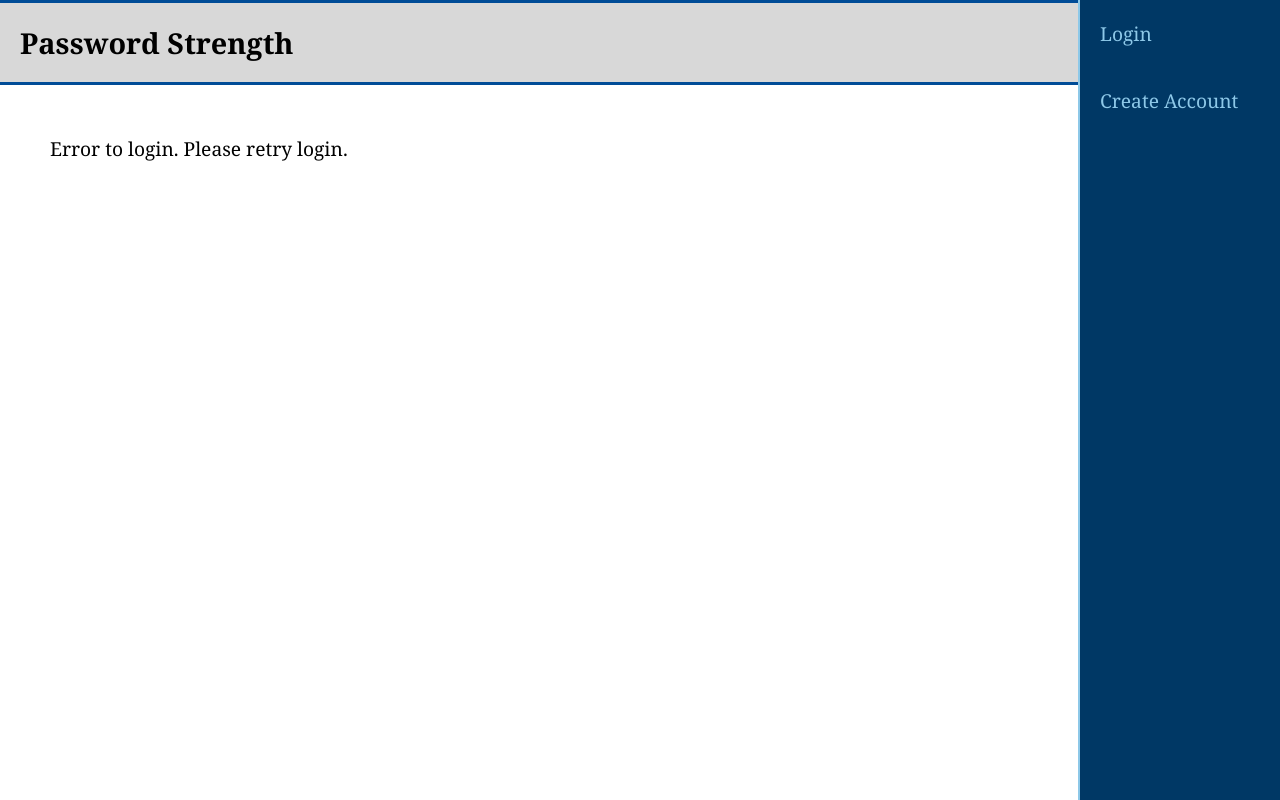
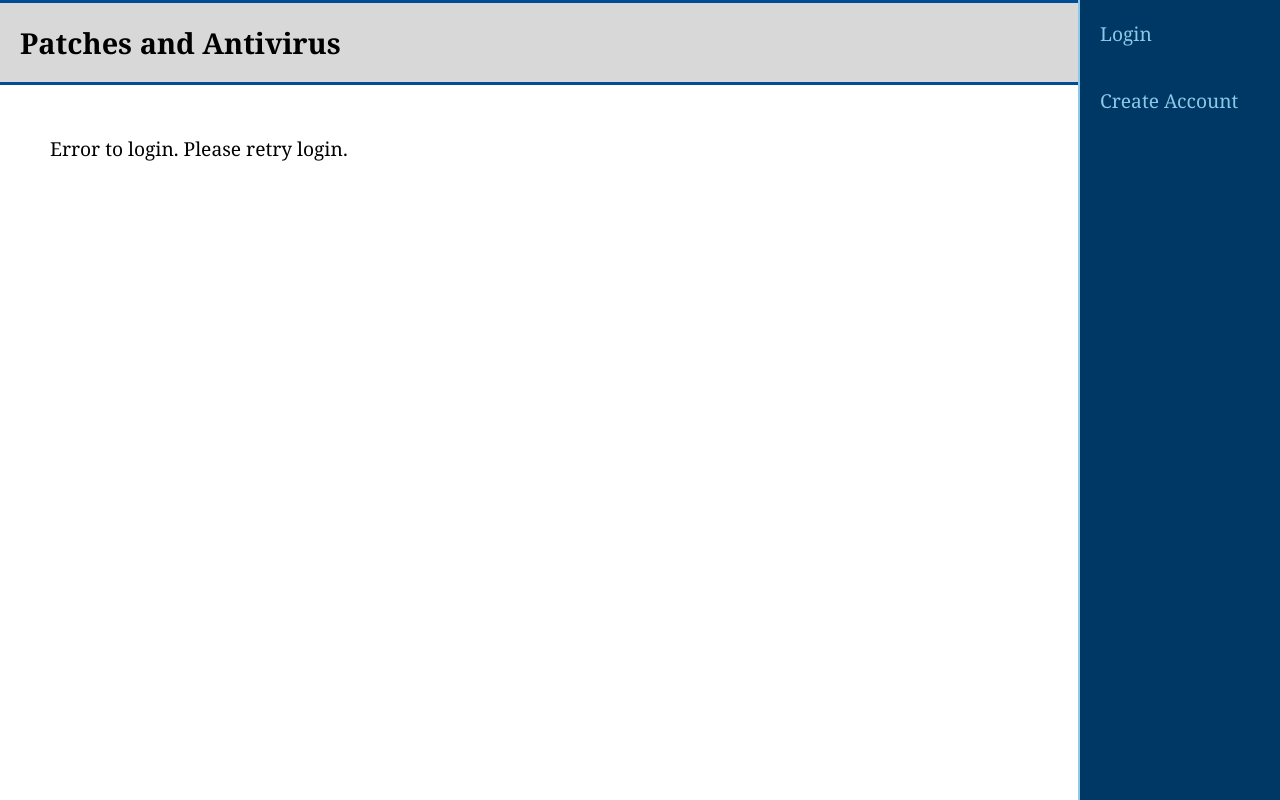
Before and after one commit to rjh36/Phase-4, a PHP site: page /module3.php in a window 1280 px wide. Run offline with PHP 8.4, Linux system fonts and the light colour scheme.

Commit message:
switched titles

```diff
--- a/module2.php
+++ b/module2.php
@@ -7,13 +7,13 @@
 
 <html>
     <head>
-        <title>Module 2 - Patches and Antivirus</title>
+        <title>Module 2 - Password Strength</title>
         <script src="https://ajax.googleapis.com/ajax/libs/jquery/3.3.1/jquery.min.js"></script>
         <script src="pageTurner.js"></script>
     </head>
     <body>
         <div class="header">
-            <h2>Patches and Antivirus</h2>
+            <h2>Password Strength</h2>
         </div>
         <div class="content">
             <?php if (isset($_SESSION["username"])): ?>
--- a/module3.php
+++ b/module3.php
@@ -7,11 +7,11 @@
 
 <html>
     <head>
-        <title>Module 3 - Password Strength</title>
+        <title>Module 3 - Patches and Antivirus</title>
     </head>
     <body>
         <div class="header">
-            <h2>Password Strength</h2>
+            <h2>Patches and Antivirus</h2>
         </div>
         <div class="content">
             <?php if (isset($_SESSION["username"])): ?>
```
